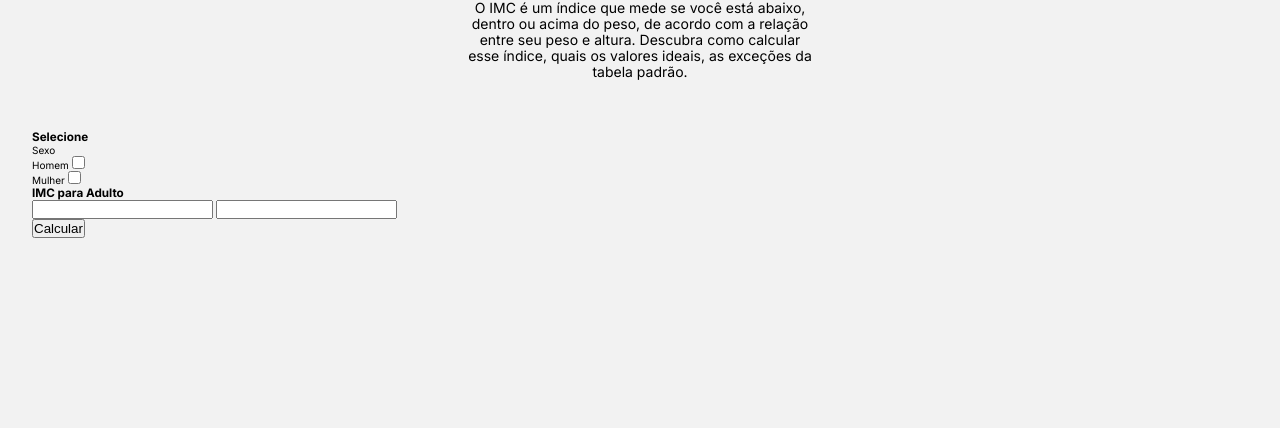
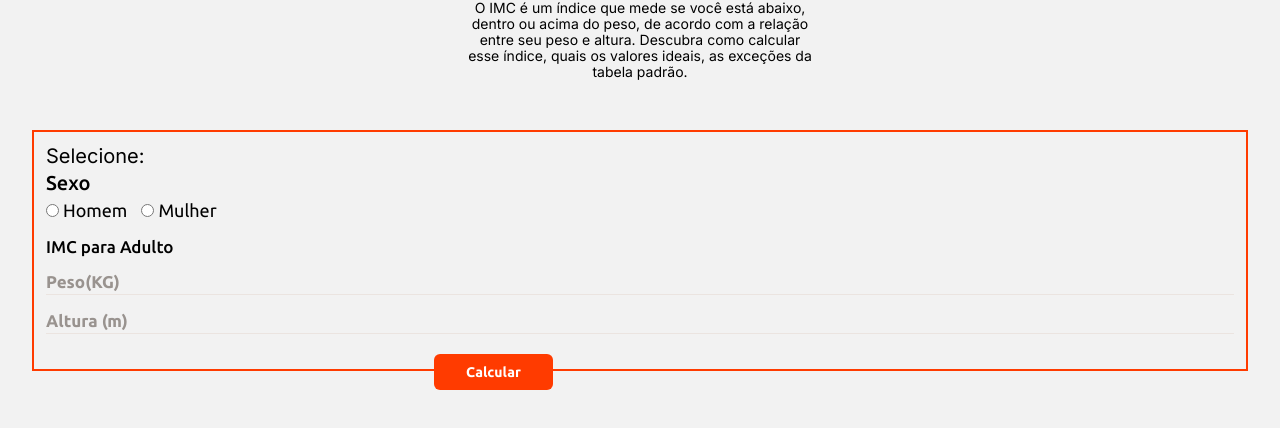
Before and after one commit to devWiise/IMC, a plain HTML site: page index.html in a window 1280 px wide. Shown: the part 214-642 px from the top of the page. Drawn offline with Linux system fonts and the light colour scheme.

Commit message:
Funcionalidade adicionada

```diff
--- a/css/style.css
+++ b/css/style.css
@@ -16,6 +16,13 @@ html {
 
 body {
    background: var(--body-color);
+}
+
+/* Remove arrow input Number */
+input::-webkit-outer-spin-button,
+input::-webkit-inner-spin-button {
+  -webkit-appearance: none;
+  margin: 0;
 }
 
 .navegation {
@@ -98,3 +105,132 @@ body {
    font-weight: 400;
    line-height: 16px;
 }
+
+
+.form {
+   position: relative;
+   padding: 1.5rem 1.2rem;
+   margin-bottom: 6rem;
+   border: 2px solid var(--main-color);
+}
+
+.genre__title {
+   font-size: 2rem;
+   font-weight: 400;
+   line-height: 19px;
+   margin-bottom: .5rem;
+}
+
+.genre__type {
+   font-family: 'Ubuntu',sans-serif;
+   font-size: 2rem;
+   font-weight: 500;
+   margin-bottom: .5rem;
+}
+
+
+.genre__input {
+   max-width: 15rem;
+   display: flex;
+   /* justify-content: space-between; */
+   align-items: center;
+   margin-bottom: 1.6rem;
+}
+
+.men,
+.woman {
+   font-family: 'Ubuntu';
+   font-size: 1.8rem;
+   font-weight: 400;
+   margin-left: .4rem;
+}
+/* Ajeitar depois */
+#woman {
+   margin-left: 1.4rem;
+}
+
+.input__title {
+   font-family: 'Ubuntu', sans-serif;
+   font-size: 1.7rem;
+   font-weight: 500;
+   margin-bottom: 2rem;
+}
+
+.input__box {
+   position: relative;
+   margin-bottom: 2rem;
+}
+
+.input__label {
+   position: absolute;
+   top: -4px;
+   left: 0;
+   /* Qualquer lugar que eu clicar no input vai retonar uma ação */
+   pointer-events: none;
+
+   transition: .5s;
+
+   font-family: 'Ubuntu',sans-serif;
+   font-size: 1.7rem;
+   font-weight: 700;
+   color: var(--gray-input-color);
+}
+
+.input__imc {
+   font-family: 'Ubuntu', sans-serif;
+   font-size: 1.6rem;
+   font-weight: 700;
+   width: 100%;
+   background: none;
+   border: none;
+   outline: none;
+   border-bottom: 1px solid hsla(23, 29%, 88%, 0.664);
+   color: var(--gray-input-color);
+}
+
+/* Precisa de ajustes */
+.input__imc:focus ~ .input__label {
+   top: -16px;
+   font-size: 1rem;
+   color: #c2bfbd;
+}
+
+.input__imc:valid ~ .input__label {
+   top: -16px;
+   font-size: 1rem;
+}
+
+.button__calcular {
+   position: absolute;
+   left: 33%;
+
+   font-family: 'Ubuntu', sans-serif;
+   font-size: 1.4rem;
+   font-weight: 700;
+
+   padding: 1rem 3.2rem;
+
+   outline: none;
+   border: none;
+   border-radius: 6px;
+   background: var(--main-color);
+   color: var(--white-color);
+   cursor: pointer;
+   z-index: 100;
+}
+
+.out__msg{
+   font-family: 'Ubuntu', sans-serif;
+   font-size: 2.6rem;
+   font-weight: 700;
+   color: var(--gray-input-color);
+}
+
+.out__IMC--mainColor {
+   font-size: 3.6rem;
+   color: var(--main-color);
+}
+
+#outIMC {
+   display: block;
+}
--- a/index.html
+++ b/index.html
@@ -58,33 +58,42 @@
 
             <div class="form">
               <div class="genre">
-                <h3>Selecione</h3>
-                <p class="sexo">Sexo</p>
+                <h3 class="genre__title">Selecione:</h3>
+                <p class="genre__type">Sexo</p>
 
-                <div class="men">
-                  <label for="" class="men">Homem</label>
-                  <input type="checkbox" name="" id="men" />
-                </div>
+                <div class="genre__input">
+                  <input type="radio" name="mybox" value="men" id="men" />
+                    <label for="men" class="men">Homem</label>
 
-                <div class="woman">
-                  <label for="" class="woman">Mulher</label>
-                  <input type="checkbox" name="" id="woman" />
+                    <input type="radio" name="mybox" value="woman"" id="woman" />
+                    <label for="woman" class="woman">Mulher</label>
                 </div>
 
                 <div class="inputIMC">
-                  <h3>IMC para Adulto</h3>
-                  <input type="text" name="" id="weight" />
-                  <input type="text" name="" id="height" />
+                  <h3 class="input__title">IMC para Adulto</h3>
+
+                  <div class="input__box">
+                    <input class="input__imc" type="number" name="" id="weight"  required/>
+                    <label for="" class="input__label">Peso(KG)</label>
+                  </div>
+
+                  <div class="input__box">
+                    <input class="input__imc" type="number" name="" id="height" required />
+                    <label for="" class="input__label">Altura (m)</label>
+                  </div>
                 </div>
+
               </div>
-              <button class="button__calcular">Calcular</button>
+              <button class="button__calcular" id="buttonCalc" onclick="calc()">Calcular</button>
             </div>
-            <div id="resultIMC">
-              <p id="yourIMC"></p>
+            <div id="outIMC">
+              <p class="out__msg" id="outMsg"></p>
+              <p class="out__msg out__IMC--mainColor " id="yourImc"></p>
             </div>
           </div>
         </div>
       </section>
     </main>
+    <script src="js/main.js"></script>
   </body>
 </html>
--- a/js/main.js
+++ b/js/main.js
@@ -0,0 +1,20 @@
+
+
+function calc() {
+   // const checkMen = document.getElementById('men').checked
+   const inptWeight = Number(document.getElementById('weight').value)
+   const inptHeight = Number(document.getElementById('height').value)
+   const outMsg = document.getElementById('outMsg').innerText = 'seu IMC é:'
+   const outIMC = document.getElementById('yourImc')
+   const imc = (inptWeight / (inptHeight * inptHeight))
+
+   if(inptWeight === 0 && inptHeight === 0) {
+      return alert('Preenchar todos os campos')
+   }
+
+   return outIMC.innerText = `${imc.toFixed(2)}`
+}
+
+
+// const btnCalc = document.getElementById('buttonCalc')
+// btnCalc.addEventListener('click', calc())
```
